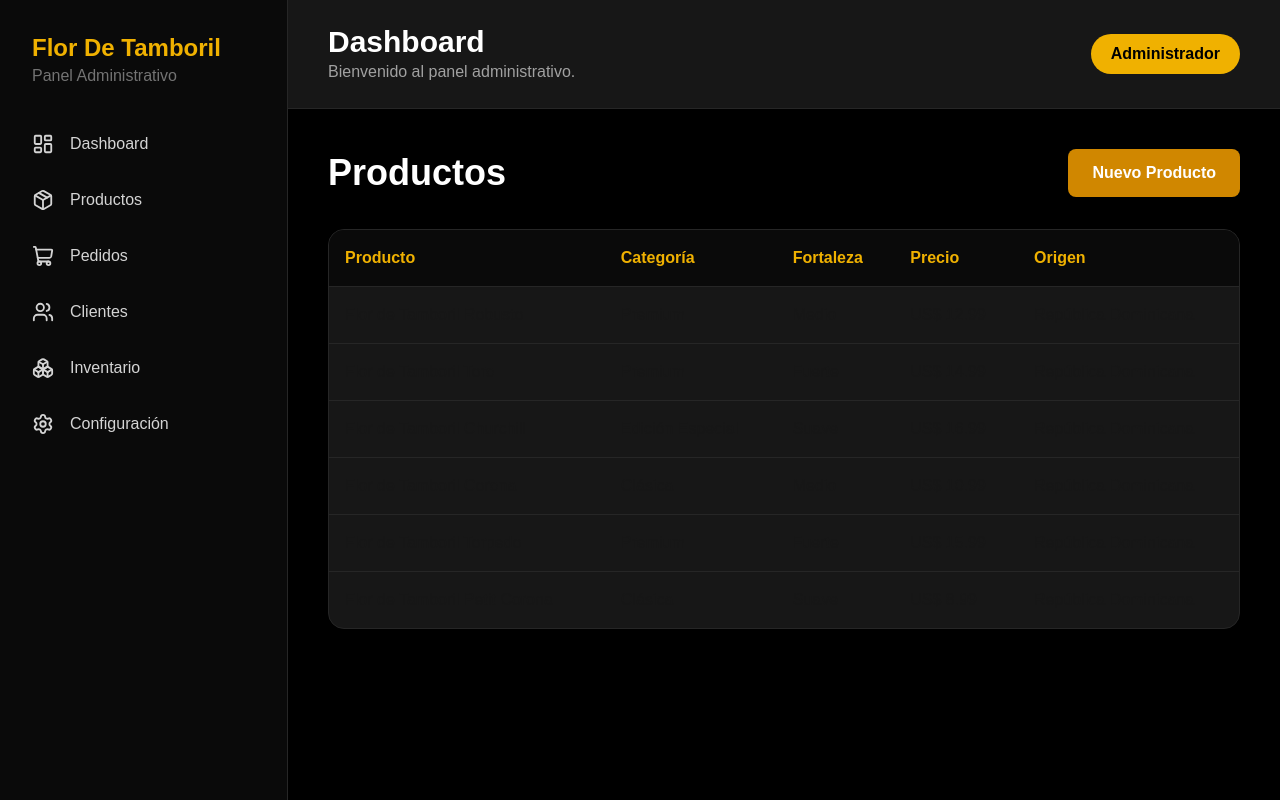
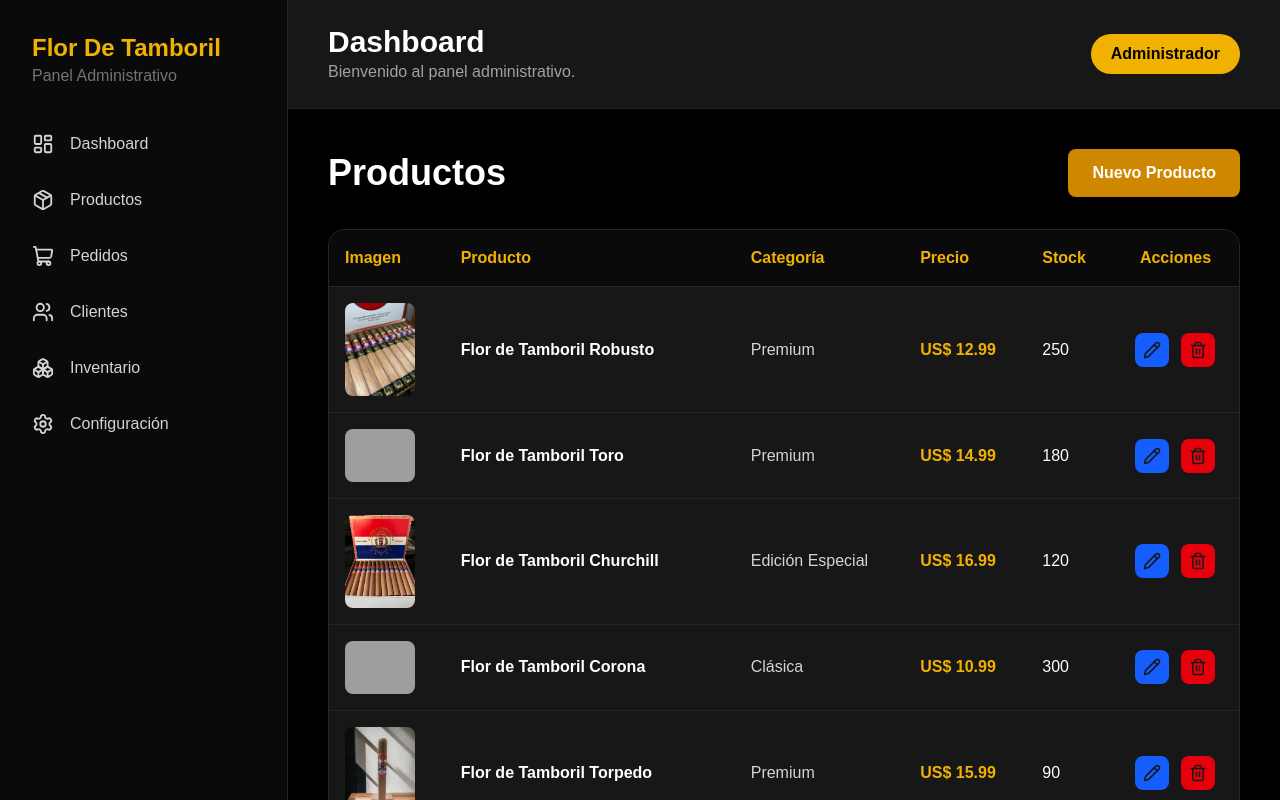
Before and after one commit to ilinoys/tabacalera-flor-de-tamboril, a Next.js app: page /admin/pedidos in a window 1280 px wide. Shown: the top 800 px of the page. Built offline with nearby package versions, Linux system fonts and the light colour scheme; grey boxes are pictures that could not be loaded.

Commit message:
CRUD productos: crear, eliminar y formulario

```diff
--- a/components/admin/products/ProductTable.tsx
+++ b/components/admin/products/ProductTable.tsx
@@ -1,54 +1,106 @@
-import { products } from "@/lib/products";
+"use client";
+
+import Image from "next/image";
+import { Pencil, Trash2 } from "lucide-react";
+import { useProductStore } from "@/store/productStore";
 
 export default function ProductTable() {
+  const products = useProductStore((state) => state.products);
+  const deleteProduct = useProductStore((state) => state.deleteProduct);
+
+  function handleDelete(id: string, name: string) {
+    const confirmDelete = window.confirm(
+      `¿Deseas eliminar el producto "${name}"?`
+    );
+
+    if (!confirmDelete) return;
+
+    deleteProduct(id);
+  }
+
   return (
     <div className="overflow-hidden rounded-2xl border border-neutral-800 bg-neutral-900">
-
       <table className="w-full">
-
         <thead className="bg-neutral-950">
-
           <tr>
-
+            <th className="p-4 text-left text-yellow-500">Imagen</th>
             <th className="p-4 text-left text-yellow-500">Producto</th>
-
             <th className="p-4 text-left text-yellow-500">Categoría</th>
-
-            <th className="p-4 text-left text-yellow-500">Fortaleza</th>
-
             <th className="p-4 text-left text-yellow-500">Precio</th>
-
-            <th className="p-4 text-left text-yellow-500">Origen</th>
-
+            <th className="p-4 text-left text-yellow-500">Stock</th>
+            <th className="p-4 text-center text-yellow-500">Acciones</th>
           </tr>
-
         </thead>
 
         <tbody>
+          {products.length === 0 ? (
+            <tr>
+              <td
+                colSpan={6}
+                className="p-8 text-center text-neutral-400"
+              >
+                No hay productos registrados.
+              </td>
+            </tr>
+          ) : (
+            products.map((product) => (
+              <tr
+                key={product.id}
+                className="border-t border-neutral-800 transition hover:bg-neutral-800/40"
+              >
+                <td className="p-4">
+                  <Image
+                    src={product.image}
+                    alt={product.name}
+                    width={70}
+                    height={70}
+                    className="rounded-lg object-cover"
+                  />
+                </td>
 
-          {products.map((product) => (
-            <tr
-              key={product.id}
-              className="border-t border-neutral-800 hover:bg-neutral-800"
-            >
-              <td className="p-4">{product.name}</td>
+                <td className="p-4 font-semibold text-white">
+                  {product.name}
+                </td>
 
-              <td className="p-4">{product.category}</td>
+                <td className="p-4 text-neutral-300">
+                  {product.category}
+                </td>
 
-              <td className="p-4">{product.strength}</td>
+                <td className="p-4 font-semibold text-yellow-500">
+                  US$ {product.price.toFixed(2)}
+                </td>
 
-              <td className="p-4">
-                US$ {product.price.toFixed(2)}
-              </td>
+                <td className="p-4 text-white">
+                  {product.stock}
+                </td>
 
-              <td className="p-4">{product.origin}</td>
-            </tr>
-          ))}
+                <td className="p-4">
+                  <div className="flex justify-center gap-3">
 
+                    <button
+                      className="rounded-lg bg-blue-600 p-2 transition hover:bg-blue-500"
+                      title="Editar"
+                    >
+                      <Pencil size={18} />
+                    </button>
+
+                    <button
+                      onClick={() =>
+                        handleDelete(product.id, product.name)
+                      }
+                      className="rounded-lg bg-red-600 p-2 transition hover:bg-red-500"
+                      title="Eliminar"
+                    >
+                      <Trash2 size={18} />
+                    </button>
+
+                  </div>
+                </td>
+              </tr>
+            ))
+          )}
         </tbody>
-
       </table>
-
     </div>
   );
 }
--- a/components/admin/products/form/ProductForm.tsx
+++ b/components/admin/products/form/ProductForm.tsx
@@ -1,34 +1,183 @@
 "use client";
 
-import ProductBasicInfo from "./ProductBasicInfo";
-import ProductPricing from "./ProductPricing";
-import ProductInventory from "./ProductInventory";
-import ProductImageUpload from "./ProductImageUpload";
+import Image from "next/image";
+import { useState } from "react";
+import { useProductStore } from "@/store/productStore";
 
-export default function ProductForm() {
+interface ProductFormProps {
+  onSuccess?: () => void;
+}
+
+export default function ProductForm({
+  onSuccess,
+}: ProductFormProps) {
+  const addProduct = useProductStore((state) => state.addProduct);
+
+  const [preview, setPreview] = useState("/images/products/robusto.jpg");
+
+  const [product, setProduct] = useState({
+    name: "",
+    description: "",
+    category: "Premium",
+    price: "",
+    stock: "",
+  });
+
+  function handleChange(
+    e: React.ChangeEvent<
+      HTMLInputElement | HTMLTextAreaElement | HTMLSelectElement
+    >
+  ) {
+    setProduct({
+      ...product,
+      [e.target.name]: e.target.value,
+    });
+  }
+
+  function handleImage(e: React.ChangeEvent<HTMLInputElement>) {
+    const file = e.target.files?.[0];
+
+    if (!file) return;
+
+    const url = URL.createObjectURL(file);
+
+    setPreview(url);
+  }
+
+  function handleSubmit(e: React.FormEvent) {
+    e.preventDefault();
+
+    if (!product.name.trim()) {
+      alert("Debes escribir un nombre.");
+      return;
+    }
+
+    addProduct({
+      id: crypto.randomUUID(),
+      name: product.name,
+      description: product.description,
+      price: Number(product.price),
+      stock: Number(product.stock),
+      image: preview,
+      category: product.category,
+      strength: "Medio",
+      origin: "República Dominicana",
+      size: '5" x 50',
+      featured: false,
+    });
+
+    setProduct({
+      name: "",
+      description: "",
+      category: "Premium",
+      price: "",
+      stock: "",
+    });
+
+    setPreview("/images/products/robusto.jpg");
+
+    onSuccess?.();
+  }
+
   return (
-    <div className="space-y-8">
+    <form onSubmit={handleSubmit} className="space-y-8">
 
       <div className="rounded-2xl border border-neutral-800 bg-neutral-900 p-8">
-        <ProductBasicInfo />
-      </div>
 
-      <div className="grid gap-8 lg:grid-cols-2">
+        <h2 className="mb-6 text-2xl font-bold text-yellow-500">
+          Nuevo Producto
+        </h2>
 
-        <div className="rounded-2xl border border-neutral-800 bg-neutral-900 p-8">
-          <ProductPricing />
+        <div className="mb-6 flex justify-center">
+
+          <Image
+            src={preview}
+            alt="Vista previa"
+            width={180}
+            height={180}
+            className="rounded-xl border border-neutral-700 object-cover"
+          />
+
         </div>
 
-        <div className="rounded-2xl border border-neutral-800 bg-neutral-900 p-8">
-          <ProductInventory />
+        <input
+          type="file"
+          accept="image/*"
+          onChange={handleImage}
+          className="mb-6 w-full rounded-lg border border-neutral-700 bg-black p-3 text-white"
+        />
+
+        <input
+          name="name"
+          value={product.name}
+          onChange={handleChange}
+          placeholder="Nombre del producto"
+          className="mb-4 w-full rounded-xl border border-neutral-700 bg-black p-4 text-white"
+        />
+
+        <textarea
+          name="description"
+          value={product.description}
+          onChange={handleChange}
+          rows={4}
+          placeholder="Descripción"
+          className="mb-4 w-full rounded-xl border border-neutral-700 bg-black p-4 text-white"
+        />
+
+        <select
+          name="category"
+          value={product.category}
+          onChange={handleChange}
+          className="mb-4 w-full rounded-xl border border-neutral-700 bg-black p-4 text-white"
+        >
+          <option>Premium</option>
+          <option>Clásica</option>
+          <option>Edición Especial</option>
+        </select>
+
+        <div className="grid gap-4 md:grid-cols-2">
+
+          <input
+            name="price"
+            type="number"
+            value={product.price}
+            onChange={handleChange}
+            placeholder="Precio"
+            className="rounded-xl border border-neutral-700 bg-black p-4 text-white"
+          />
+
+          <input
+            name="stock"
+            type="number"
+            value={product.stock}
+            onChange={handleChange}
+            placeholder="Stock"
+            className="rounded-xl border border-neutral-700 bg-black p-4 text-white"
+          />
+
         </div>
 
       </div>
 
-      <div className="rounded-2xl border border-neutral-800 bg-neutral-900 p-8">
-        <ProductImageUpload />
+      <div className="flex justify-end gap-4">
+
+        <button
+          type="button"
+          onClick={onSuccess}
+          className="rounded-xl border border-neutral-700 px-6 py-3 text-white"
+        >
+          Cancelar
+        </button>
+
+        <button
+          type="submit"
+          className="rounded-xl bg-yellow-600 px-6 py-3 font-bold text-white hover:bg-yellow-500"
+        >
+          Guardar Producto
+        </button>
+
       </div>
 
-    </div>
+    </form>
   );
 }
--- a/lib/products.ts
+++ b/lib/products.ts
@@ -3,9 +3,10 @@ export interface Product {
   name: string;
   description: string;
   price: number;
+  stock: number;
   image: string;
   category: string;
-    strength: string; // Suave, Medio, Fuerte
+  strength: string;
   origin: string;
   size: string;
   featured: boolean;
@@ -18,6 +19,7 @@ export interface Product {
     description:
       "Un puro de cuerpo medio con notas de cedro, cuero y un toque de especias. Perfecto para el fumador que busca complejidad sin exceso de fuerza.",
     price: 12.99,
+    stock: 250,
     image: "/images/products/robusto.jpg",
     category: "Premium",
     strength: "Medio",
@@ -31,6 +33,7 @@ export interface Product {
     description:
       "Cuerpo completo con sabores intensos de tierra, chocolate oscuro y pimienta. Para el conocedor que aprecia la potencia.",
     price: 14.99,
+    stock: 180,
     image: "/images/products/toro.jpg",
     category: "Premium",
     strength: "Fuerte",
@@ -44,6 +47,7 @@ export interface Product {
     description:
       "Elegante y suave, con notas cremosas, vainilla y un final largo. Ideal para una tarde relajada.",
     price: 16.99,
+    stock: 120,
     image: "/images/products/churchill.jpg",
     category: "Edición Especial",
     strength: "Suave",
@@ -57,6 +61,7 @@ export interface Product {
     description:
       "Clásico formato corona con un equilibrio perfecto entre dulzura natural y toques amaderados.",
     price: 10.99,
+    stock: 300,
     image: "/images/products/corona.jpg",
     category: "Clásica",
     strength: "Medio",
@@ -70,6 +75,7 @@ export interface Product {
     description:
       "Formato torpedo que concentra los sabores en cada calada. Notas de nuez, café y un final especiado.",
     price: 15.99,
+    stock: 90,
     image: "/images/products/torpedo.jpg",
     category: "Premium",
     strength: "Fuerte",
@@ -83,6 +89,7 @@ export interface Product {
     description:
       "Perfecto para una fumada rápida sin sacrificar calidad. Suave, aromático y satisfactorio.",
     price: 8.99,
+    stock: 450,
     image: "/images/products/petit-corona.jpg",
     category: "Clásica",
     strength: "Suave",
@@ -93,6 +100,7 @@ export interface Product {
 ];
 
 // Funciones de utilidad
+
 export function getProductById(id: string): Product | undefined {
   return products.find((p) => p.id === id);
 }
--- /dev/null
+++ b/store/productStore.ts
@@ -0,0 +1,32 @@
+import { create } from "zustand";
+import { Product } from "@/lib/products";
+
+interface ProductStore {
+  products: Product[];
+  addProduct: (product: Product) => void;
+  deleteProduct: (id: string) => void;
+  updateProduct: (product: Product) => void;
+}
+
+import { products as initialProducts } from "@/lib/products";
+
+export const useProductStore = create<ProductStore>((set) => ({
+  products: initialProducts,
+
+  addProduct: (product) =>
+    set((state) => ({
+      products: [...state.products, product],
+    })),
+
+  deleteProduct: (id) =>
+    set((state) => ({
+      products: state.products.filter((p) => p.id !== id),
+    })),
+
+  updateProduct: (product) =>
+    set((state) => ({
+      products: state.products.map((p) =>
+        p.id === product.id ? product : p
+      ),
+    })),
+}));
```
Also changed, not shown: components/admin/modals/ProductModal.tsx (+3 -5 lines). Lines whose indentation alone changed are shown as unchanged.
